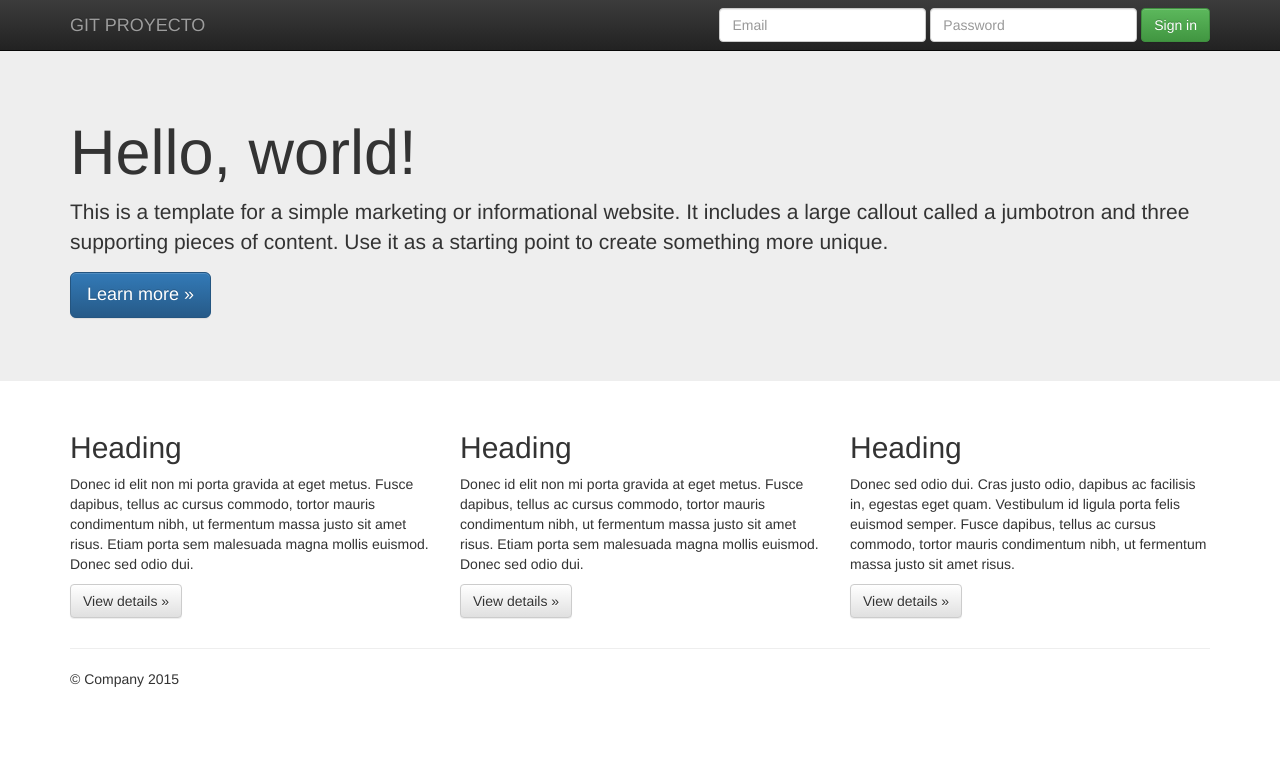
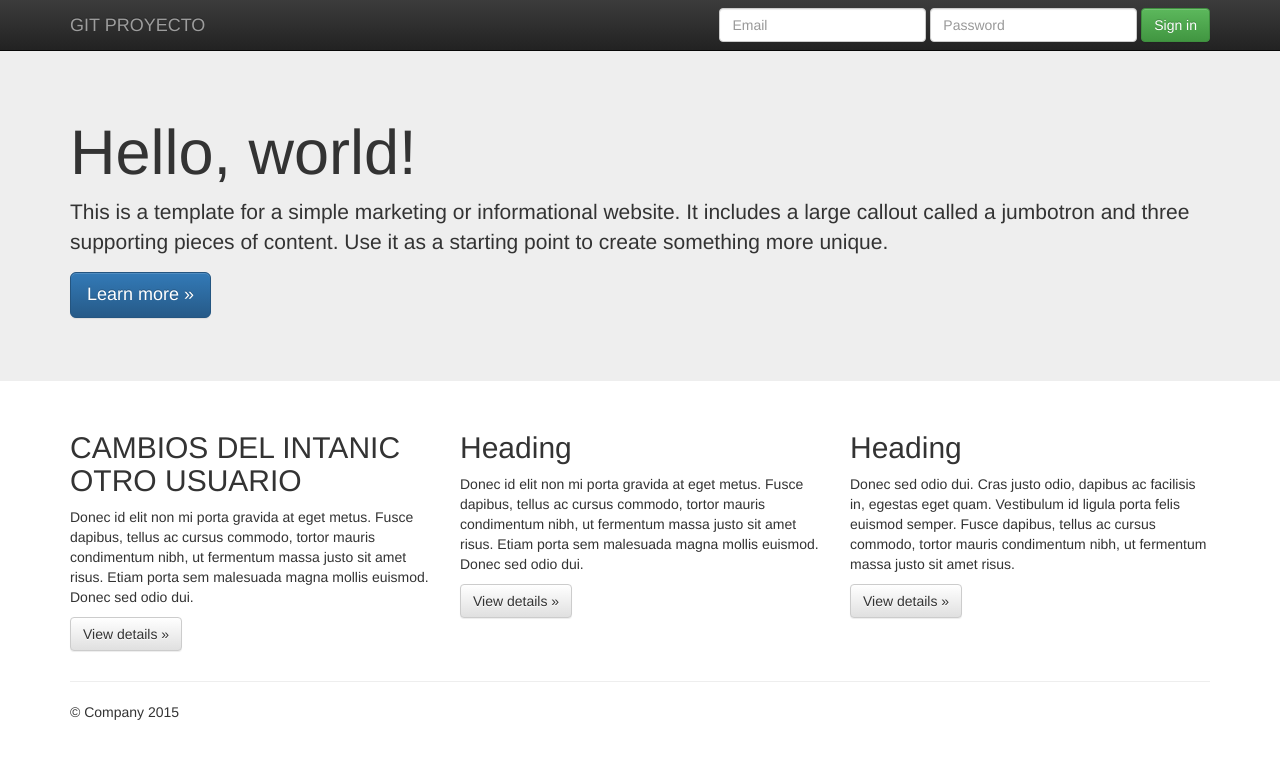
Before and after one commit to xareas/codigo, a plain HTML site: page index.html in a window 1280 px wide. Drawn offline with nearby package versions, Linux system fonts and the light colour scheme.

Commit message:
intanic cambios

```diff
--- a/index.html
+++ b/index.html
@@ -65,7 +65,7 @@
       <!-- Example row of columns -->
       <div class="row">
         <div class="col-md-4">
-          <h2>Heading</h2>
+          <h2>CAMBIOS DEL INTANIC OTRO USUARIO</h2>
           <p>Donec id elit non mi porta gravida at eget metus. Fusce dapibus, tellus ac cursus commodo, tortor mauris condimentum nibh, ut fermentum massa justo sit amet risus. Etiam porta sem malesuada magna mollis euismod. Donec sed odio dui. </p>
           <p><a class="btn btn-default" href="#" role="button">View details &raquo;</a></p>
         </div>
```
